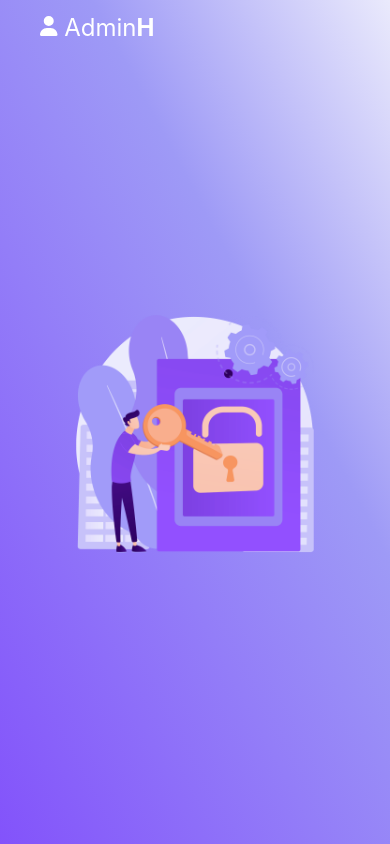
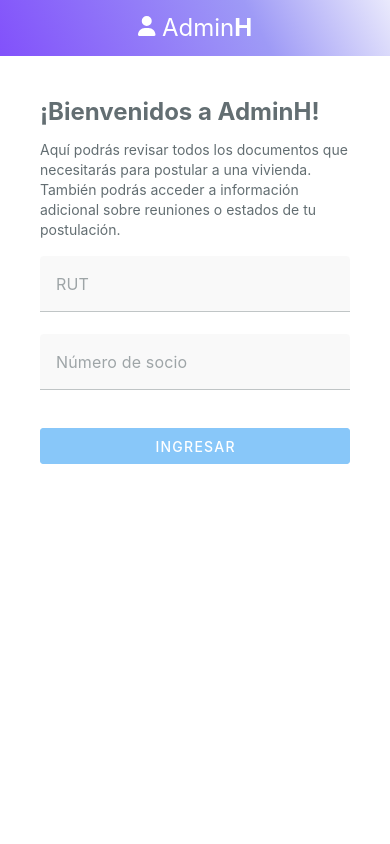
Before and after one commit to sebastiancordovaw2/sistemaHabitacionalv2, a Vue app: page /#/ in a window 390 px wide. Shown: the top 844 px of the page. Built offline with nearby package versions, Linux system fonts and the light colour scheme.

Commit message:
se termina diseño formulario socios

```diff
--- a/src/views/LoginSocios.vue
+++ b/src/views/LoginSocios.vue
@@ -3,8 +3,8 @@
 
         <v-row>
 
-            <v-col cols="12" md="6" class="bg_login ">
-                <h1 class="text-2xl absolute left-10 text-white ">
+            <v-col cols="12" sm="6" class="bg_login column1">
+                <h1 class="text-2xl absolute left-10 top-3 text-white ">
                     <font-awesome-icon style="top:-3px; position:relative" icon="user" class="text-xl text-white"/>
                     Admin<span class="font-bold">H</span>
                 </h1>
@@ -12,9 +12,14 @@
                     <img width="65%" :src="imageUrl" alt="Example Image" class="example-image">
                 </div>
             </v-col>
-            <v-col cols="12" md="6">
+            <v-col cols="12" sm="6">
                 <!-- Contenido de la segunda columna formulario -->
-
+                  <div class="bg_login p-3 sm:block md:hidden">
+                    <h1 class="text-2xl text-white ">
+                        <font-awesome-icon style="top:-3px; position:relative" icon="user" class="text-xl text-white"/>
+                        Admin<span class="font-bold">H</span>
+                    </h1>
+                  </div>
                     <div class="p-10 text-left">
 
                         <h1 class="text-2xl font-bold mb-3">¡Bienvenidos a AdminH!</h1>
@@ -125,4 +130,18 @@
     background: rgb(234,234,252);
     background: linear-gradient(242deg, rgba(234,234,252,1) 0%, rgba(158,154,246,1) 35%, rgba(130,81,251,1) 100%);
   }
+
+  .v-col-12{
+    padding: 0px;
+  }
+
+
+
+  @media (max-width: 599px) {
+    .column1 {
+        display: none !important;
+      }
+  }
+
+
   </style>
```
